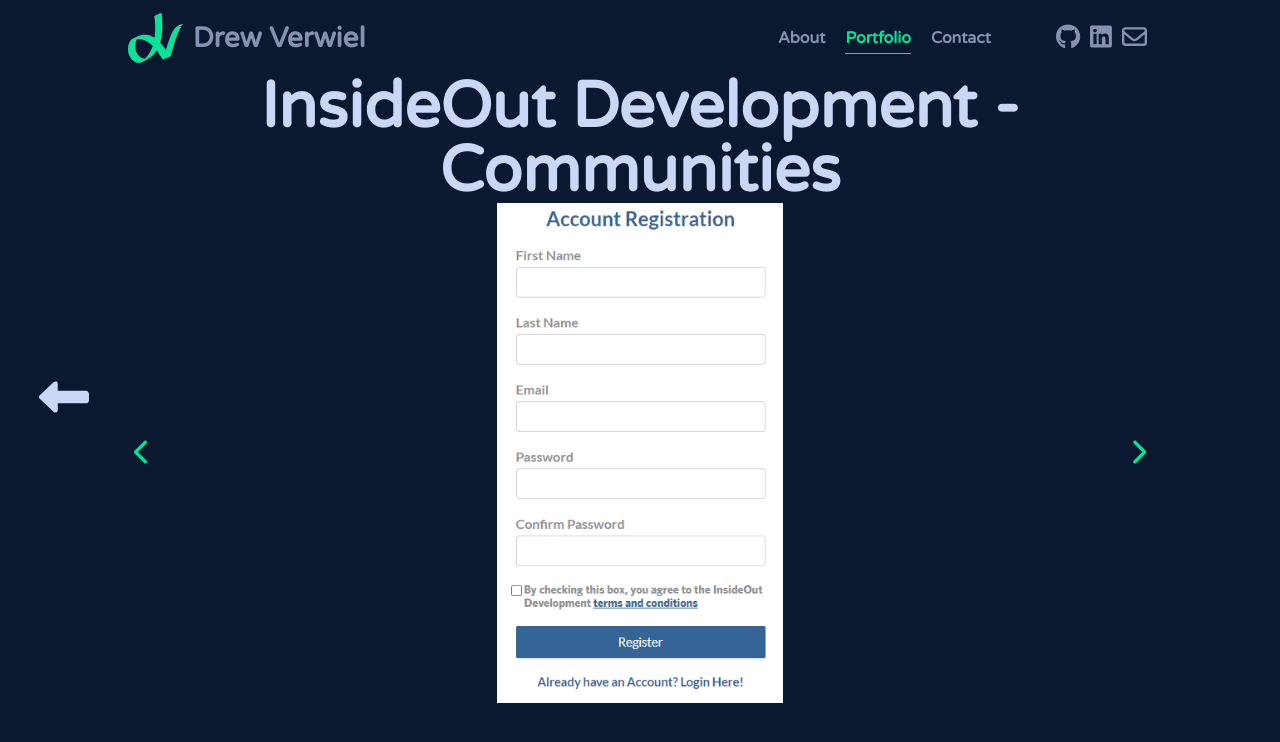
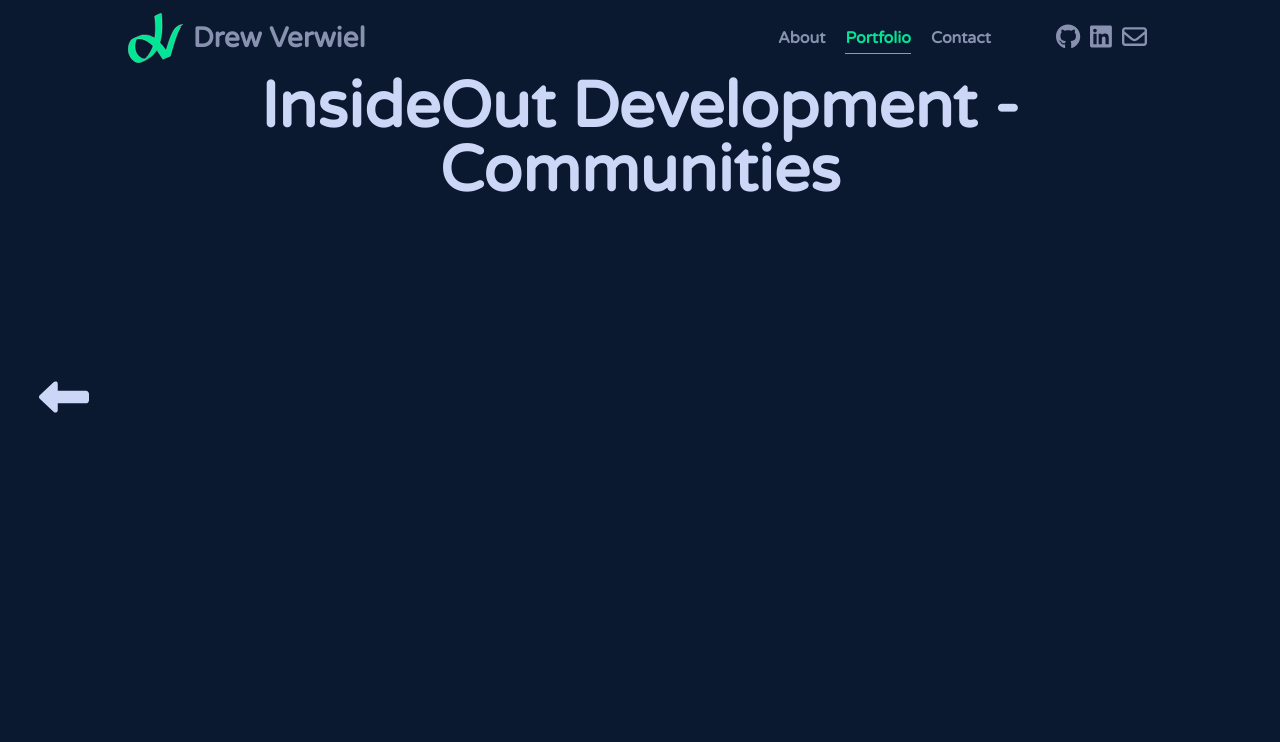
Before and after one commit to Verwiel/Portfolio, a React (Create React App) app in the folder client/: page /portfolio/iod-communities in a window 1280 px wide. Shown: the top 742 px of the page. Built offline with nearby package versions, Linux system fonts and the light colour scheme.

Commit message:
removing code thats erroring during build

```diff
--- a/client/src/pages/projects/IODCommunities.js
+++ b/client/src/pages/projects/IODCommunities.js
@@ -1,20 +1,20 @@
 import React from 'react'
-import ProjectCarousel from '../../components/projects/ProjectCarousel'
+// import ProjectCarousel from '../../components/projects/ProjectCarousel'
 import ProjectHeader from '../../components/projects/ProjectHeader'
 import SideBack from '../../components/navigation/SideBack'
 
-import test1 from '../../assets/projects/AccountRegister.PNG'
-import test2 from '../../assets/projects/AnalyticsBar.PNG'
-import test3 from '../../assets/projects/Events.PNG'
-import test4 from '../../assets/projects/PulseSurvey.PNG'
+// import test1 from '../../assets/projects/AccountRegister.PNG'
+// import test2 from '../../assets/projects/AnalyticsBar.PNG'
+// import test3 from '../../assets/projects/Events.PNG'
+// import test4 from '../../assets/projects/PulseSurvey.PNG'
 
 const IODCommunities = () => {
-  const images = [test1, test2, test3, test4]
+  // const images = [test1, test2, test3, test4]
   return (
     <article className='project-details'>
       <SideBack route='/portfolio' />
       <ProjectHeader title='InsideOut Development - Communities' description='' />
-      <ProjectCarousel images={images} />
+      {/* <ProjectCarousel images={images} /> */}
     </article>
   )
 }
```
